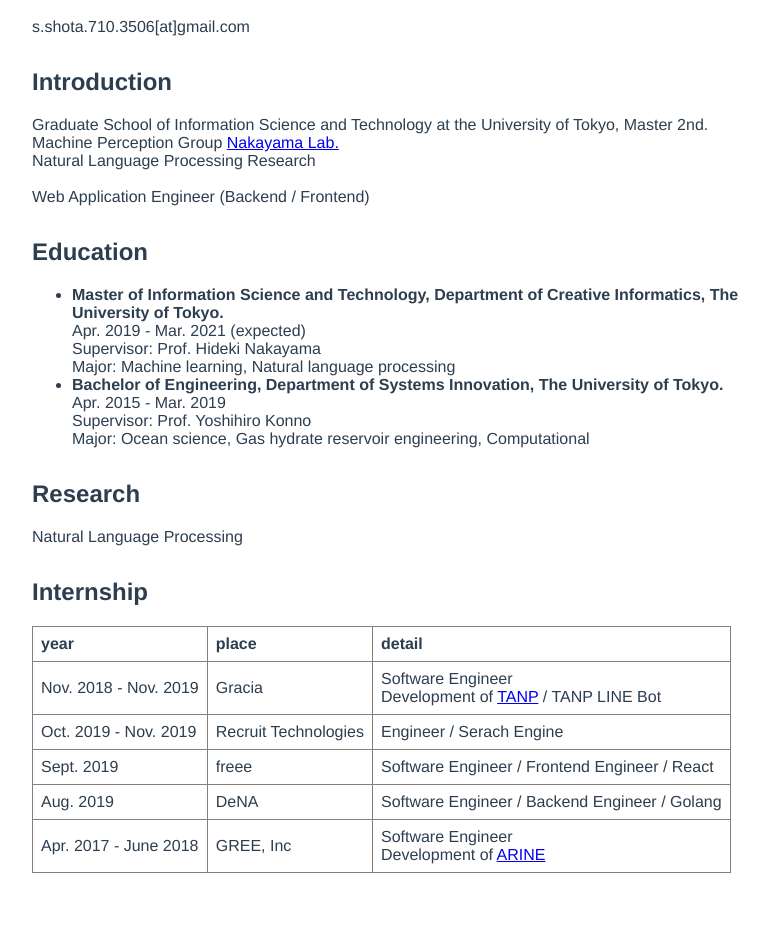
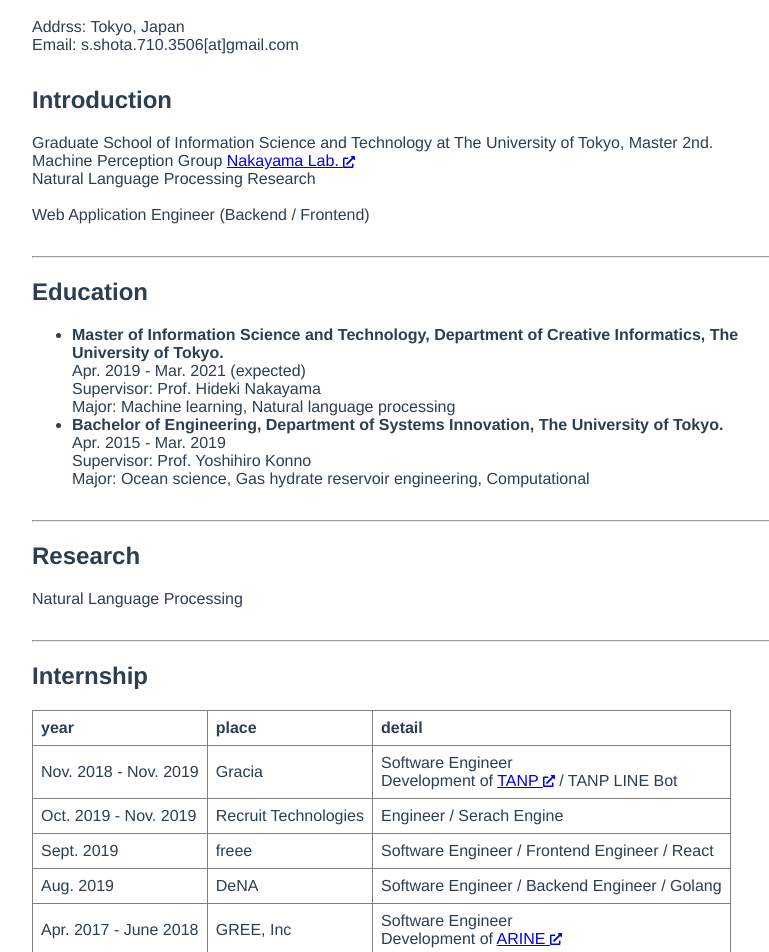
Before and after one commit to shota3506/biography, a Vue app: page / in a window 1280 px wide. Shown: the part 100-1052 px from the top of the page, without its empty margins (232-1001 px from the left). Before the commit the page ends 1005 px from the top, so only its background shows below. Built offline with nearby package versions, Linux system fonts and the light colour scheme.

Commit message:
Add fontawesome

```diff
--- a/package.json
+++ b/package.json
@@ -8,6 +8,9 @@
     "lint": "vue-cli-service lint"
   },
   "dependencies": {
+    "@fortawesome/fontawesome-svg-core": "^1.2.28",
+    "@fortawesome/free-solid-svg-icons": "^5.13.0",
+    "@fortawesome/vue-fontawesome": "^0.1.9",
     "core-js": "^3.3.2",
     "prerender-spa-plugin": "^3.4.0",
     "vue": "^2.6.10",
--- a/public/index.html
+++ b/public/index.html
@@ -5,7 +5,7 @@
     <meta http-equiv="X-UA-Compatible" content="IE=edge">
     <meta name="viewport" content="width=device-width,initial-scale=1.0">
     <link rel="icon" href="<%= BASE_URL %>favicon.ico">
-    <title>Shota Sugiura</title>
+    <title>Shota Sugiura's Page</title>
   </head>
   <body>
     <noscript>
--- a/src/main.js
+++ b/src/main.js
@@ -1,6 +1,14 @@
 import Vue from 'vue'
 import router from './router.js'
 import App from './App.vue'
+
+import { library } from '@fortawesome/fontawesome-svg-core'
+import { fas } from '@fortawesome/free-solid-svg-icons'
+import { FontAwesomeIcon } from '@fortawesome/vue-fontawesome'
+
+library.add(fas)
+
+Vue.component('font-awesome-icon', FontAwesomeIcon)
 
 Vue.config.productionTip = false
 
--- a/src/pages/Top.vue
+++ b/src/pages/Top.vue
@@ -3,18 +3,21 @@
     <!-- <router-link to="/foo">Go to Foo</router-link> -->
     <div class="name section">
       <h1>Shota Sugiura</h1>
-      <div>s.shota.710.3506[at]gmail.com</div>
+      <div>
+        Addrss: Tokyo, Japan <br>
+        Email: s.shota.710.3506[at]gmail.com</div>
     </div>
-
 
     <div class="introduction section">
       <h2>Introduction</h2>
-      Graduate School of Information Science and Technology at the University of Tokyo, Master 2nd. <br>
-      Machine Perception Group <a href="http://www.nlab.ci.i.u-tokyo.ac.jp/" target="_blank">Nakayama Lab.</a> <br>
+      Graduate School of Information Science and Technology at The University of Tokyo, Master 2nd. <br>
+      Machine Perception Group <a href="http://www.nlab.ci.i.u-tokyo.ac.jp/" target="_blank">Nakayama Lab. <font-awesome-icon icon="external-link-alt" size="xs" /></a> <br>
       Natural Language Processing Research <br>
       <br>
       Web Application Engineer (Backend / Frontend)
     </div>
+
+    <hr>
 
     <div class="education section">
       <h2>Education</h2>
@@ -34,12 +37,16 @@
       </ul>
     </div>
 
+    <hr>
+
     <div class="research section">
       <h2>Research</h2>
       <div>
         Natural Language Processing
       </div>
     </div>
+
+    <hr>
 
     <div class="internship section">
       <h2>Internship</h2>
@@ -54,7 +61,7 @@
           <td>Gracia</td>
           <td>
             Software Engineer <br>
-            Development of <a href="https://tanp.jp/" target="_blank">TANP</a> / TANP LINE Bot
+            Development of <a href="https://tanp.jp/" target="_blank">TANP <font-awesome-icon icon="external-link-alt" size="xs" /></a> / TANP LINE Bot
           </td>
         </tr>
         <tr>
@@ -77,7 +84,7 @@
           <td>GREE, Inc</td>
           <td>
             Software Engineer <br>
-            Development of <a href="https://arine.jp/" target="_blank">ARINE</a>
+            Development of <a href="https://arine.jp/" target="_blank">ARINE <font-awesome-icon icon="external-link-alt" size="xs" /></a>
           </td>
         </tr>
       </table>
```
Also changed, not shown: 1 other file (tests, documents, lock files or other folders).
